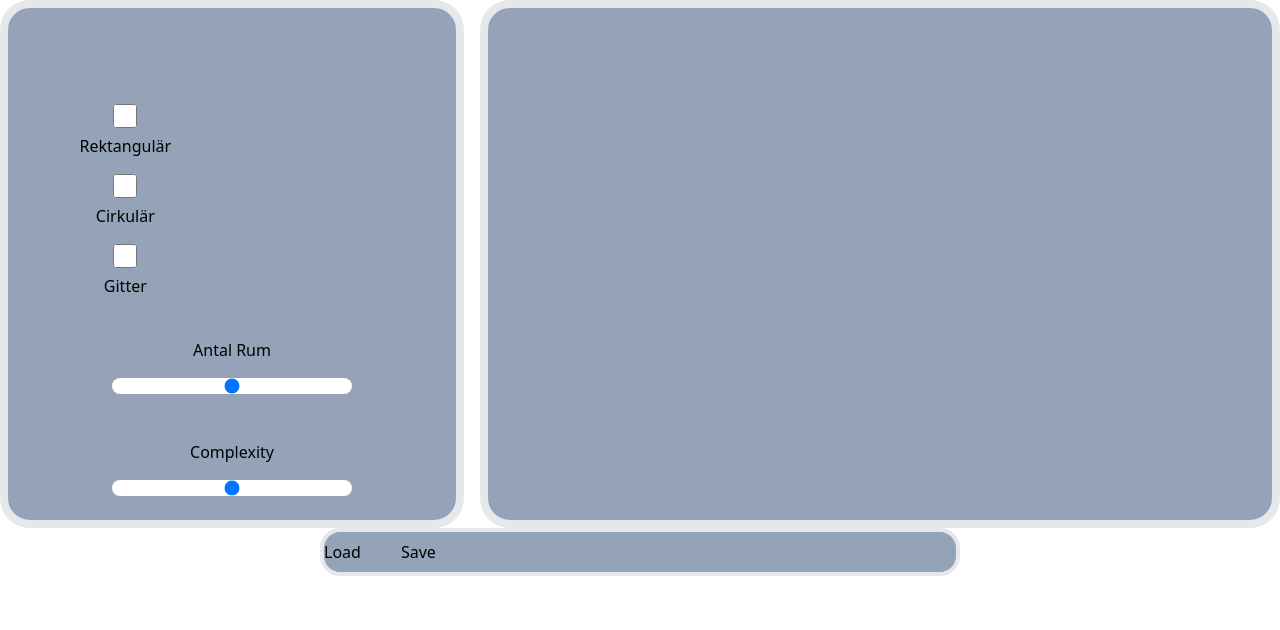
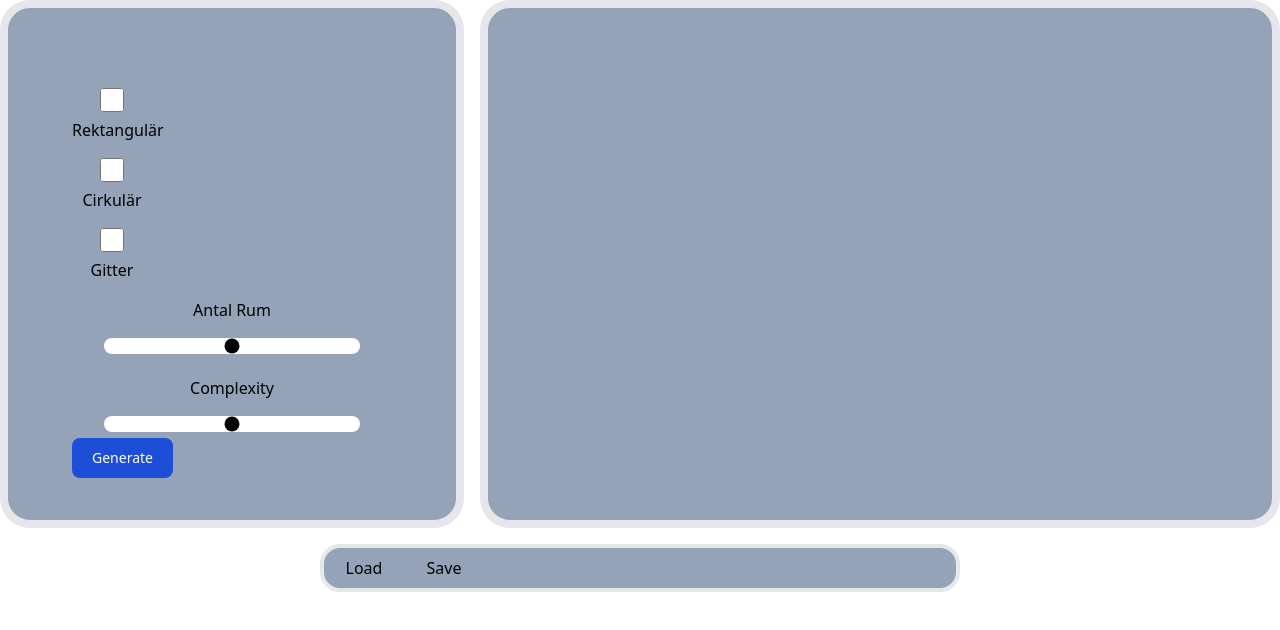
Before and after one commit to SimonMyrvold/PathfindingJS, a React (Vite) app in the folder pathfinding/: page / in a window 1280 px wide. Shown: the top 630 px of the page. Built offline with nearby package versions, Linux system fonts and the light colour scheme; the HTML template or start-up script is replaced by a standard one.

Commit message:
generatebutton

```diff
--- a/pathfinding/src/App.jsx
+++ b/pathfinding/src/App.jsx
@@ -1,13 +1,37 @@
 import React from "react"
 import CircleControll from "./components/circleControllPanel"
-import GitterControll from "./components/gitterControllPanel"
+import GenerateButtonControll from "./components/GenerateButtonContollPanel"
+
+
 
 export default function App() {
 
     return (
             <>
             {/* <CircleControll /> */}
-            <GitterControll />
+            <>
+        <div className="flex flex-row space-x-4">
+        <div className="box-content h-96 w-80 p-16 border-8 bg-slate-400 rounded-[30px] flex-none">
+            <CircleControll />
+            <GenerateButtonControll />
+
+        </div>
+        <div className="box-content h-96 w-96 p-16 border-8 bg-slate-400 rounded-[30px] flex-1"></div>
+        </div>
+
+        <div className="text-center flex justify-center items-center h-20">
+        <div className="h-12 w-1/2 border-4 bg-slate-400 rounded-[20px]">
+            <div className="text-left flex flex-row h-10">
+            <button className="rounded-md w-20">
+                Load
+            </button>
+            <button className=" w-20">
+                Save
+            </button>
+            </div>
+        </div>
+        </div>
+        </>
             </>
 
     )
--- /dev/null
+++ b/pathfinding/src/components/GenerateButtonContollPanel.jsx
@@ -0,0 +1,9 @@
+import React from "react"
+
+export default function GenerateButtonControllPanel(){
+    return (
+        <>
+        <button className="text-white bg-blue-700 hover:bg-blue-800 focus:ring-4 focus:outline-none focus:ring-blue-300 font-medium rounded-lg text-sm px-5 py-2.5 text-center dark:bg-blue-600 dark:hover:bg-blue-700 dark:focus:ring-blue-800">Generate</button>
+        </>
+    )
+}
--- a/pathfinding/src/components/circleControllPanel.jsx
+++ b/pathfinding/src/components/circleControllPanel.jsx
@@ -4,7 +4,7 @@ export default function circleControllPanel() {
     return (
         <nav className="text-center">
 
-            <div className="w-1/4">
+            <div className="w-1/4 ">
                 <input type="checkbox" classname="rounded-full"/>
                 <h2>Rektangulär</h2>
                 <input type="checkbox" classname="rounded-full" />
@@ -13,16 +13,15 @@ export default function circleControllPanel() {
                 <h2>Gitter</h2>
             </div>
 
-            <div className="mt-4">
+            <div className="mt-4 bg">
                 <h2>Antal Rum</h2>
-                <input type="range" className="appearance-none rounded-full w-4/5 mt-4" min="0" max="100"/>
+                <input type="range" className="appearance-none rounded-full w-4/5 mt-4 accent-black" min="0" max="100"/>
             </div>
 
             <div className="mt-4">
                 <h2>Complexity</h2>
-                <input type="range" className="appearance-none rounded-full w-4/5 mt-4" min="0" max="100"/>
+                <input type="range" className="appearance-none rounded-full w-4/5 mt-4 accent-black" min="0" max="100"/>
             </div>
-
-        </nav>
+                    </nav>
     )
 }
--- a/pathfinding/src/components/gitterControllPanel.jsx
+++ b/pathfinding/src/components/gitterControllPanel.jsx
@@ -1,49 +1,2 @@
-import React from "react"
-
-export default function gitterControllPanel(){
-    return (
-        <>
-        <div className="flex flex-row space-x-4">
-        <div className="box-content h-96 w-80 p-16 border-8 bg-slate-400 rounded-[30px] flex-none">
-        <nav className="text-center mt-4">
-
-<div className="w-1/3">
-    <input type="checkbox" classname="rounded-full"/>
-    <h2>Rektangulär</h2>
-    <input type="checkbox" classname="rounded-full" />
-    <h2>Cirkulär</h2>
-    <input type="checkbox" classname="rounded-full" />
-    <h2>Gitter</h2>
-</div>
-
-<div className="mt-10">
-    <h2>Antal Rum</h2>
-    <input type="range" className="appearance-none bg-white rounded-full w-3/4 mt-4" min="0" max="100"/>
-</div>
-
-<div className="mt-10">
-    <h2>Complexity</h2>
-    <input type="range" className="appearance-none bg-white rounded-full w-3/4 mt-4" min="0" max="100"/>
-</div>
-
-</nav>
-
-        </div>
-        <div className="box-content h-96 w-96 p-16 border-8 bg-slate-400 rounded-[30px] flex-1"></div>
-        </div>
-
-        <div className="text-center flex justify-center items-center">
-        <div className="h-12 w-1/2 border-4 bg-slate-400 rounded-[20px]">
-            <div className="text-left flex flex-row space-x-10 h-10">
-            <button className="rounded-md">
-                Load
-            </button>
-            <button>
-                Save
-            </button>
-            </div>
-        </div>
-        </div>
-        </>
-    )
-}
+// import React from "react"
+// import CircleControll from "./circleControllPanel"
```
